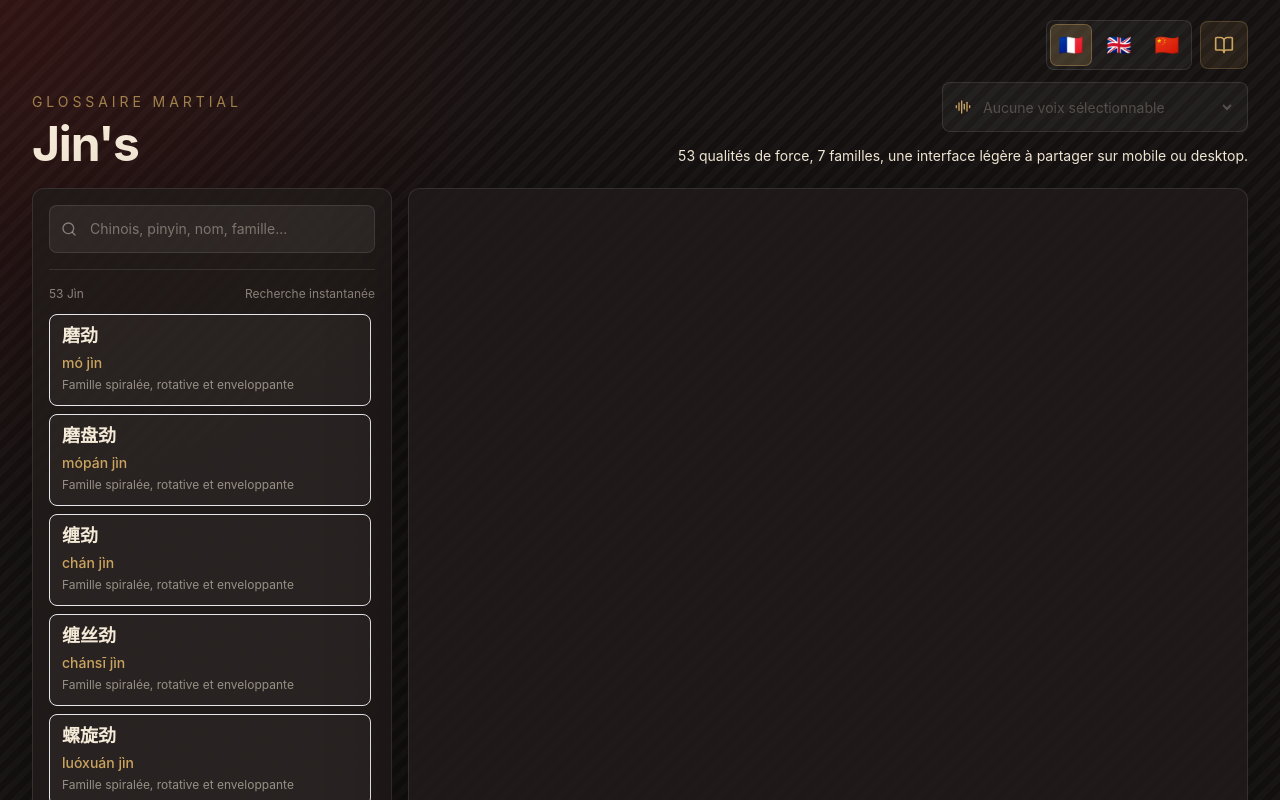
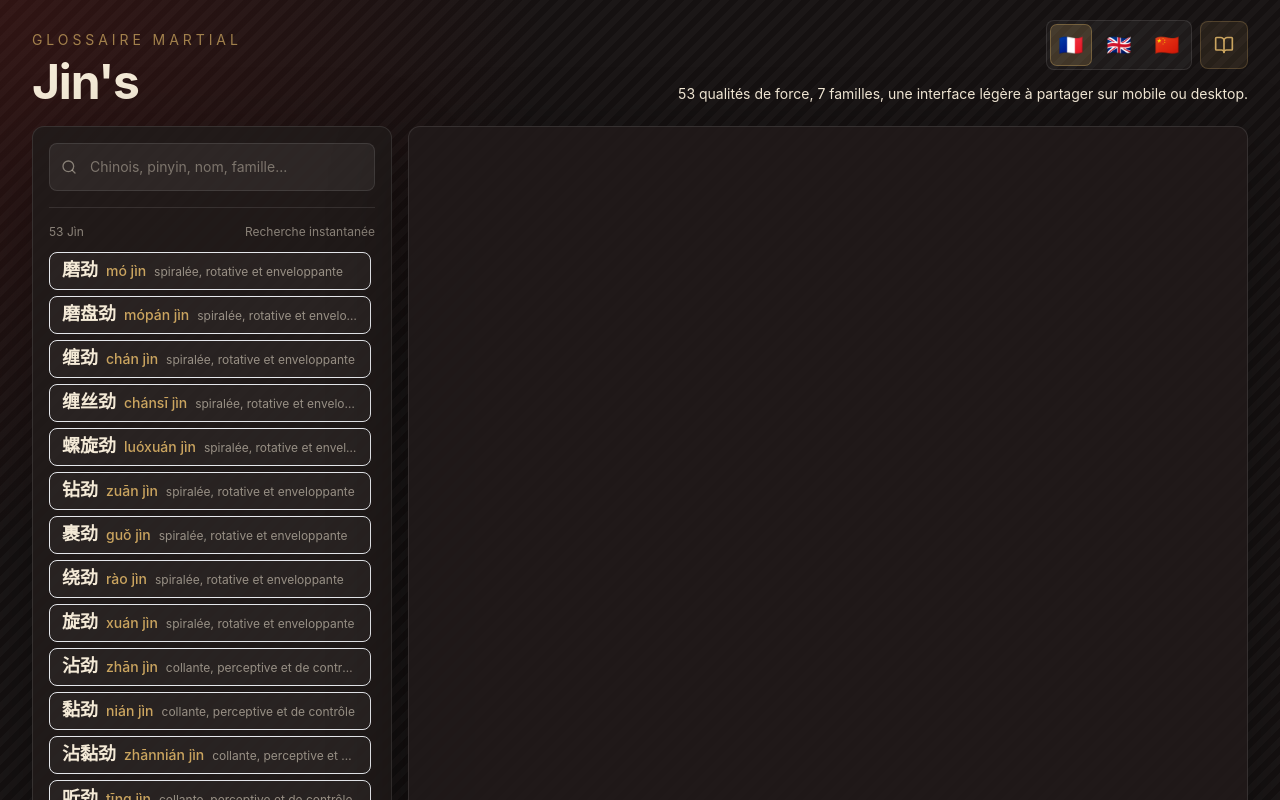
Before and after one commit to msajusfr/jins, a React (Vite) app: page / in a window 1280 px wide. Shown: the top 800 px of the page. Built offline with nearby package versions, Linux system fonts and the light colour scheme.

Commit message:
Fix Chinese voice and compact Jin list

```diff
--- a/src/components/AudioButton.tsx
+++ b/src/components/AudioButton.tsx
@@ -5,16 +5,15 @@ import type { JinEntry } from "../types";
 
 type AudioButtonProps = {
   jin: JinEntry;
-  voiceURI?: string;
 };
 
-export function AudioButton({ jin, voiceURI }: AudioButtonProps) {
+export function AudioButton({ jin }: AudioButtonProps) {
   const [status, setStatus] = useState<"idle" | "playing" | "error">("idle");
 
   async function handleClick() {
     try {
       setStatus("playing");
-      await playOrCreateAudio(jin, voiceURI);
+      await playOrCreateAudio(jin);
       window.setTimeout(() => setStatus("idle"), 1100);
     } catch {
       setStatus("error");
--- a/src/components/JinDetail.tsx
+++ b/src/components/JinDetail.tsx
@@ -10,7 +10,6 @@ import type { JinEntry } from "../types";
 type JinDetailProps = {
   jin: JinEntry;
   locale: Locale;
-  voiceURI?: string;
 };
 
 const sections: Array<keyof Pick<
@@ -32,7 +31,7 @@ const sections: Array<keyof Pick<
   "masteryMilestone",
 ];
 
-export function JinDetail({ jin, locale, voiceURI }: JinDetailProps) {
+export function JinDetail({ jin, locale }: JinDetailProps) {
   const [isBookOpen, setIsBookOpen] = useState(false);
   const chapter = useMemo(
     () => bookChapters.find((item) => item.chinese === jin.chinese),
@@ -61,7 +60,7 @@ export function JinDetail({ jin, locale, voiceURI }: JinDetailProps) {
                   }
                 }}
               />
-              <AudioButton jin={jin} voiceURI={voiceURI} />
+              <AudioButton jin={jin} />
             </div>
           </div>
         </header>
--- a/src/components/JinList.tsx
+++ b/src/components/JinList.tsx
@@ -1,5 +1,5 @@
 import type { Locale } from "../i18n";
-import { localizeFamily } from "../i18n";
+import { localizeShortFamily } from "../i18n";
 import type { JinEntry } from "../types";
 
 type JinListProps = {
@@ -11,7 +11,7 @@ type JinListProps = {
 
 export function JinList({ jins, locale, selectedJin, onSelect }: JinListProps) {
   return (
-    <div className="flex min-h-0 flex-1 flex-col gap-2 overflow-y-auto pr-1">
+    <div className="flex min-h-0 flex-1 flex-col gap-1.5 overflow-y-auto pr-1">
       {jins.map((jin) => {
         const active = selectedJin?.id === jin.id;
         return (
@@ -19,16 +19,18 @@ export function JinList({ jins, locale, selectedJin, onSelect }: JinListProps) {
             key={jin.id}
             type="button"
             onClick={() => onSelect(jin)}
-            className={`w-full rounded-lg border p-3 text-left transition ${
+            className={`w-full rounded-lg border px-3 py-2 text-left transition ${
               active
                 ? "border-gold/60 bg-cinnabar/35 shadow-lg shadow-cinnabar/10"
                 : "border-white/8 bg-white/[0.04] hover:border-gold/30 hover:bg-white/[0.07]"
             }`}
           >
-            <span className="block text-lg font-semibold leading-none text-rice">{jin.chinese}</span>
-            <span className="mt-2 block text-sm font-medium text-gold">{jin.pinyin}</span>
-            <span className="mt-1 block text-xs text-rice/55">
-              {localizeFamily(jin.family, locale)}
+            <span className="flex min-w-0 items-baseline gap-2 whitespace-nowrap">
+              <span className="shrink-0 text-lg font-semibold leading-none text-rice">{jin.chinese}</span>
+              <span className="shrink-0 text-sm font-medium text-gold">{jin.pinyin}</span>
+              <span className="min-w-0 truncate text-xs text-rice/55">
+                {localizeShortFamily(jin.family, locale)}
+              </span>
             </span>
           </button>
         );
--- a/src/components/VoiceSelector.tsx
+++ /dev/null
@@ -1,56 +0,0 @@
-import { AudioLines } from "lucide-react";
-import type { Locale } from "../i18n";
-
-type VoiceSelectorProps = {
-  voices: SpeechSynthesisVoice[];
-  selectedVoiceURI?: string;
-  locale: Locale;
-  onVoiceChange: (voiceURI: string | undefined) => void;
-};
-
-const labels: Record<Locale, { label: string; automatic: string; unavailable: string }> = {
-  fr: {
-    label: "Voix",
-    automatic: "Voix automatique",
-    unavailable: "Aucune voix sélectionnable",
-  },
-  en: {
-    label: "Voice",
-    automatic: "Automatic voice",
-    unavailable: "No selectable voice",
-  },
-  zh: {
-    label: "声音",
-    automatic: "自动声音",
-    unavailable: "没有可选声音",
-  },
-};
-
-export function VoiceSelector({
-  voices,
-  selectedVoiceURI,
-  locale,
-  onVoiceChange,
-}: VoiceSelectorProps) {
-  const text = labels[locale];
-
-  return (
-    <label className="flex w-full items-center gap-2 rounded-lg border border-white/10 bg-white/[0.04] px-3 py-2 text-sm text-rice/70 md:w-auto">
-      <AudioLines className="h-4 w-4 shrink-0 text-gold" aria-hidden="true" />
-      <span className="sr-only">{text.label}</span>
-      <select
-        value={selectedVoiceURI ?? ""}
-        onChange={(event) => onVoiceChange(event.target.value || undefined)}
-        disabled={voices.length === 0}
-        className="min-h-8 w-full min-w-0 bg-transparent text-rice outline-none disabled:text-rice/35 md:w-64"
-      >
-        <option value="">{voices.length === 0 ? text.unavailable : text.automatic}</option>
-        {voices.map((voice) => (
-          <option key={voice.voiceURI} value={voice.voiceURI}>
-            {voice.name} · {voice.lang}
-          </option>
-        ))}
-      </select>
-    </label>
-  );
-}
--- a/src/hooks/useSpeechVoices.ts
+++ /dev/null
@@ -1,31 +0,0 @@
-import { useEffect, useState } from "react";
-import { getAvailableSpeechVoices } from "../services/audioService";
-
-export function useSpeechVoices() {
-  const [voices, setVoices] = useState<SpeechSynthesisVoice[]>([]);
-
-  useEffect(() => {
-    let cancelled = false;
-
-    async function loadVoices() {
-      if (!("speechSynthesis" in window)) {
-        return;
-      }
-
-      const availableVoices = await getAvailableSpeechVoices();
-      if (!cancelled) {
-        setVoices(availableVoices);
-      }
-    }
-
-    void loadVoices();
-    window.speechSynthesis?.addEventListener("voiceschanged", loadVoices);
-
-    return () => {
-      cancelled = true;
-      window.speechSynthesis?.removeEventListener("voiceschanged", loadVoices);
-    };
-  }, []);
-
-  return voices;
-}
--- a/src/i18n.ts
+++ b/src/i18n.ts
@@ -127,6 +127,13 @@ export function localizeFamily(family: string, locale: Locale) {
   return familyTranslations[family]?.[locale] ?? family;
 }
 
+export function localizeShortFamily(family: string, locale: Locale) {
+  return localizeFamily(family, locale)
+    .replace(/^Famille\s+/i, "")
+    .replace(/\s+family$/i, "")
+    .replace(/类$/u, "");
+}
+
 export function localizeJinText(jin: JinEntry, key: keyof JinEntry, locale: Locale) {
   const original = jin[key];
   if (locale === "fr" || typeof original !== "string") {
--- a/src/pages/HomePage.tsx
+++ b/src/pages/HomePage.tsx
@@ -6,11 +6,9 @@ import { JinDetail } from "../components/JinDetail";
 import { JinList } from "../components/JinList";
 import { LanguageSelector } from "../components/LanguageSelector";
 import { SearchPanel } from "../components/SearchPanel";
-import { VoiceSelector } from "../components/VoiceSelector";
 import { bookIntroduction } from "../data/bookIntroduction";
 import { jins } from "../data/jins";
 import { useJinSearch } from "../hooks/useJinSearch";
-import { useSpeechVoices } from "../hooks/useSpeechVoices";
 import type { Locale } from "../i18n";
 import { uiText } from "../i18n";
 import { playOrCreateAudio } from "../services/audioService";
@@ -25,11 +23,9 @@ const introductionLabels: Record<Locale, string> = {
 export function HomePage() {
   const [query, setQuery] = useState("");
   const [locale, setLocale] = useState<Locale>("fr");
-  const [selectedVoiceURI, setSelectedVoiceURI] = useState<string | undefined>();
   const [selectedJin, setSelectedJin] = useState<JinEntry | undefined>();
   const [isIntroductionOpen, setIsIntroductionOpen] = useState(false);
   const filteredJins = useJinSearch(jins, query);
-  const speechVoices = useSpeechVoices();
   const familyCount = useMemo(() => new Set(jins.map((jin) => jin.family)).size, []);
   const text = uiText[locale];
 
@@ -42,7 +38,7 @@ export function HomePage() {
   async function handleSelectJin(jin: JinEntry) {
     setSelectedJin(jin);
     try {
-      await playOrCreateAudio(jin, selectedVoiceURI);
+      await playOrCreateAudio(jin);
     } catch {
       // Audio support varies by browser; selection should still work.
     }
@@ -66,12 +62,6 @@ export function HomePage() {
                 onClick={() => setIsIntroductionOpen(true)}
               />
             </div>
-            <VoiceSelector
-              voices={speechVoices}
-              selectedVoiceURI={selectedVoiceURI}
-              locale={locale}
-              onVoiceChange={setSelectedVoiceURI}
-            />
             <p className="max-w-xl text-sm leading-6 text-rice/62 md:text-right">
               {text.subtitle(jins.length, familyCount)}
             </p>
@@ -95,7 +85,7 @@ export function HomePage() {
           </aside>
 
           {selectedJin ? (
-            <JinDetail jin={selectedJin} locale={locale} voiceURI={selectedVoiceURI} />
+            <JinDetail jin={selectedJin} locale={locale} />
           ) : (
             <EmptyState locale={locale} />
           )}
--- a/src/services/audioService.ts
+++ b/src/services/audioService.ts
@@ -16,28 +16,21 @@ function getVoicesWhenReady() {
   });
 }
 
-export async function getAvailableSpeechVoices() {
+async function findPreferredVoice() {
   const voices = await getVoicesWhenReady();
-  const chineseVoices = voices.filter((voice) => voice.lang.toLowerCase().startsWith("zh"));
-  return chineseVoices.length > 0 ? chineseVoices : voices;
-}
-
-async function findPreferredVoice(voiceURI?: string) {
-  const voices = await getVoicesWhenReady();
-  if (voiceURI) {
-    const selectedVoice = voices.find((voice) => voice.voiceURI === voiceURI);
-    if (selectedVoice) {
-      return selectedVoice;
-    }
-  }
+  const isTingtingZhCn = (voice: SpeechSynthesisVoice) => {
+    const name = `${voice.name} ${voice.voiceURI}`.toLowerCase();
+    return voice.lang.toLowerCase() === "zh-cn" && name.includes("tingting");
+  };
 
   return (
+    voices.find(isTingtingZhCn) ??
     voices.find((voice) => voice.lang.toLowerCase() === "zh-cn") ??
     voices.find((voice) => voice.lang.toLowerCase().startsWith("zh"))
   );
 }
 
-export async function playOrCreateAudio(jin: JinEntry, voiceURI?: string) {
+export async function playOrCreateAudio(jin: JinEntry) {
   if (!("speechSynthesis" in window)) {
     throw new Error("La synthèse vocale n'est pas disponible dans ce navigateur.");
   }
@@ -49,7 +42,7 @@ export async function playOrCreateAudio(jin: JinEntry, voiceURI?: string) {
   utterance.pitch = 0.95;
   utterance.lang = "zh-CN";
 
-  const voice = await findPreferredVoice(voiceURI);
+  const voice = await findPreferredVoice();
   if (voice) {
     utterance.voice = voice;
   }
```
